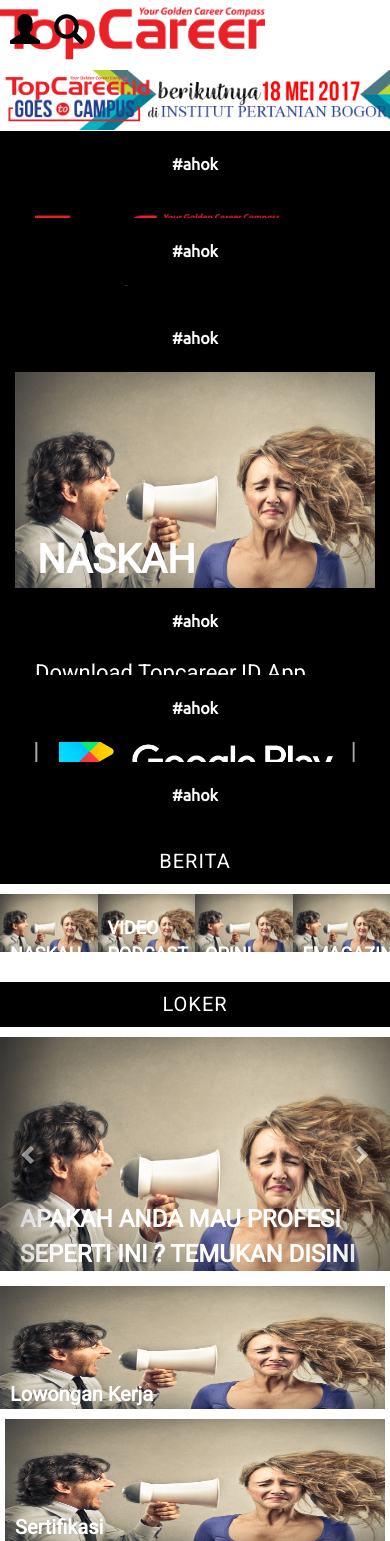
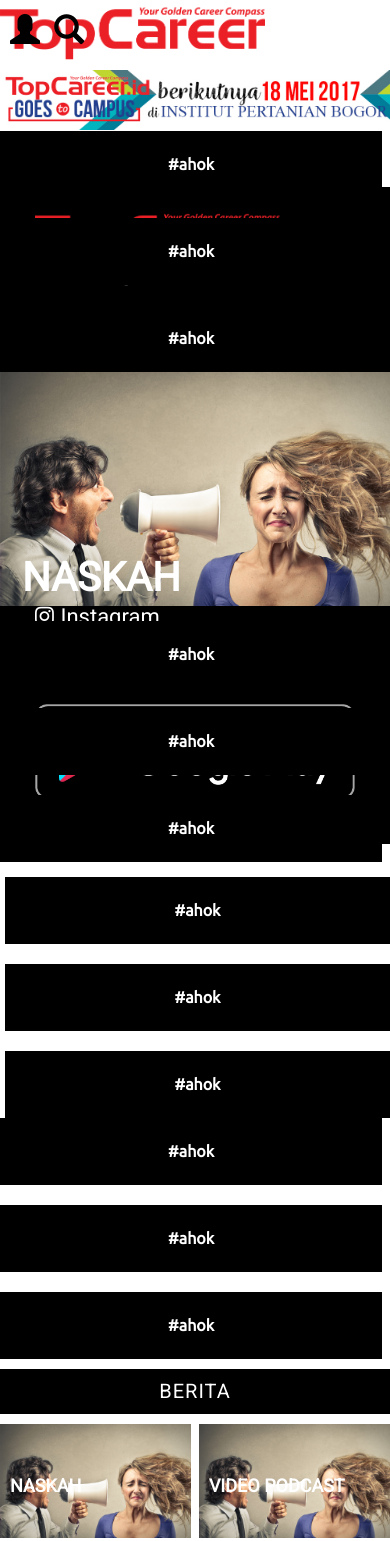
Before and after one commit to newTci/new-tci, a CodeIgniter app: page /new_tci/index.php/utama/index in a window 390 px wide; the page is wider, and only the part inside the window is pictured. Shown: the top 1541 px of that part. Run offline with CodeIgniter, Linux system fonts and the light colour scheme; some libraries are stand-ins or nearby versions.

Commit message:
fix halaman utama ngubah hastag jadi anchor element dan ngubah column 4 jadi flex

```diff
--- a/application/views/index.php
+++ b/application/views/index.php
@@ -2,18 +2,18 @@
 	<div id="first-section" class="wrapper-center">
 
 		<div class="first-wrapper row no-margin">
-			<div id="first-sub-left" class="col-sm-2 no-gutter">
+			<div id="first-sub-left" class="col-sm-2 hidden-sm no-gutter">
 				<div class="wrapper-box">
-					<span class="hashtag">#ahok</span>
+					<a class="hashtag-utama" href="#"><span class="hashtag">#ahok</span></a>
 				</div>
 				<div class="wrapper-box">
-					<span class="hashtag">#ahok</span>
+					<a class="hashtag-utama" href="#"><span class="hashtag">#ahok</span></a>
 				</div>
 				<div class="wrapper-box">
-					<span class="hashtag">#ahok</span>
+					<a class="hashtag-utama" href="#"><span class="hashtag">#ahok</span></a>
 				</div>
 			</div>
-			<div class="col-sm-8">
+			<div class="slider-nonext col-sm-12 col-md-8">
 				<div id="myCarousel" class="carousel slide" data-ride="carousel">
 				 	<div class="carousel-inner">
 						<div class="item active">
@@ -37,15 +37,39 @@
 					</div>
 				</div>
 			</div>
-			<div id="first-sub-right" class="col-sm-2 no-gutter">
+			<!-- hidden -->
+			<div id="first-sub-left" class="hidden-hashtag col-sm-6 hidden-lg hidden-md no-gutter">
 				<div class="wrapper-box">
-					<span class="hashtag">#ahok</span>
+					<a class="hashtag-utama" href="#"><span class="hashtag">#ahok</span></a>
 				</div>
 				<div class="wrapper-box">
-					<span class="hashtag">#ahok</span>
+					<a class="hashtag-utama" href="#"><span class="hashtag">#ahok</span></a>
 				</div>
 				<div class="wrapper-box">
-					<span class="hashtag">#ahok</span>
+					<a class="hashtag-utama" href="#"><span class="hashtag">#ahok</span></a>
+				</div>
+			</div>
+			<div class="first-sub-right2 hidden-hashtag col-sm-6 hidden-lg hidden-md no-gutter text-right">
+				<div class="wrapper-box">
+					<a class="hashtag-utama" href="#"><span class="hashtag">#ahok</span></a>
+				</div>
+				<div class="wrapper-box">
+					<a class="hashtag-utama" href="#"><span class="hashtag">#ahok</span></a>
+				</div>
+				<div class="wrapper-box">
+					<a class="hashtag-utama" href="#"><span class="hashtag">#ahok</span></a>
+				</div>
+			</div>
+			<!-- /hidden -->
+			<div id="first-sub-right" class="col-md-2 no-gutter hidden-sm">
+				<div class="wrapper-box">
+					<a class="hashtag-utama" href="#"><span class="hashtag">#ahok</span></a>
+				</div>
+				<div class="wrapper-box">
+					<a class="hashtag-utama" href="#"><span class="hashtag">#ahok</span></a>
+				</div>
+				<div class="wrapper-box">
+					<a class="hashtag-utama" href="#"><span class="hashtag">#ahok</span></a>
 				</div>
 			</div>
 		</div>
@@ -236,7 +260,7 @@
 	<div class="big-divider">
 		<span class="text-divider">Jual Beli</span>
 	</div>
-	<div class="row no-margin">
+	<div class="row hidden-sm no-margin">
 		<div class="col-sm-2 text-left no-gutter">
 			<span class="interaksi-side-text">Trending</span>
 		</div>
@@ -246,18 +270,18 @@
 	</div>
 	<div class="wrapper-center">
 		<div class="second-wrapper row no-margin">
-			<div id="second-sub-left" class="col-sm-2 no-gutter">
+			<div id="second-sub-left" class="col-md-2 hidden-sm no-gutter">
 				<div class="wrapper-box">
-					<span class="hashtag">#ahok</span>
+					<a class="hashtag-utama" href="#"><span class="hashtag">#ahok</span></a>
 				</div>
 				<div class="wrapper-box">
-					<span class="hashtag">#ahok</span>
+					<a class="hashtag-utama" href="#"><span class="hashtag">#ahok</span></a>
 				</div>
 				<div class="wrapper-box">
-					<span class="hashtag">#ahok</span>
+					<a class="hashtag-utama" href="#"><span class="hashtag">#ahok</span></a>
 				</div>
 			</div>
-			<div class="col-sm-8">
+			<div class="slider-nonext2 col-md-8 col-sm-12">
 				<div id="carouselInteraksi" class="carousel slide" data-ride="carousel">
 				 	<div class="carousel-inner">
 						<div class="item active">
@@ -281,15 +305,47 @@
 					</div>
 				</div>
 			</div>
-			<div id="second-sub-right" class="col-sm-2 no-gutter">
+			<!-- hidden -->
+			<div class="rekomen-hidden row hidden-md hidden-lg no-margin">
+				<div class="col-sm-2 text-left no-gutter">
+					<span class="interaksi-side-text">Trending</span>
+				</div>
+				<div class="col-sm-2 col-sm-offset-8 text-right no-gutter">
+					<span class="interaksi-side-text">Rekomen</span>
+				</div>
+			</div>
+			<div id="first-sub-left" class="hidden-hashtag col-sm-6 hidden-lg hidden-md no-gutter">
 				<div class="wrapper-box">
-					<span class="hashtag">#ahok</span>
+					<a class="hashtag-utama" href="#"><span class="hashtag">#ahok</span></a>
 				</div>
 				<div class="wrapper-box">
-					<span class="hashtag">#ahok</span>
+					<a class="hashtag-utama" href="#"><span class="hashtag">#ahok</span></a>
 				</div>
 				<div class="wrapper-box">
-					<span class="hashtag">#ahok</span>
+					<a class="hashtag-utama" href="#"><span class="hashtag">#ahok</span></a>
+				</div>
+			</div>
+			<div class="first-sub-right2 hidden-hashtag col-sm-6 hidden-lg hidden-md no-gutter text-right">
+				<div class="wrapper-box">
+					<a class="hashtag-utama" href="#"><span class="hashtag">#ahok</span></a>
+				</div>
+				<div class="wrapper-box">
+					<a class="hashtag-utama" href="#"><span class="hashtag">#ahok</span></a>
+				</div>
+				<div class="wrapper-box">
+					<a class="hashtag-utama" href="#"><span class="hashtag">#ahok</span></a>
+				</div>
+			</div>
+			<!-- /hidden -->
+			<div id="second-sub-right" class="col-md-2 hidden-sm no-gutter">
+				<div class="wrapper-box">
+					<a class="hashtag-utama" href="#"><span class="hashtag">#ahok</span></a>
+				</div>
+				<div class="wrapper-box">
+					<a class="hashtag-utama" href="#"><span class="hashtag">#ahok</span></a>
+				</div>
+				<div class="wrapper-box">
+					<a class="hashtag-utama" href="#"><span class="hashtag">#ahok</span></a>
 				</div>
 			</div>
 		</div>
--- a/assets/css/main.css
+++ b/assets/css/main.css
@@ -20,6 +20,9 @@
   -webkit-justify-content: space-between;
   -ms-flex-pack: justify;
   justify-content: space-between;
+  -webkit-flex-wrap: nowrap;
+  -ms-flex-wrap: nowrap;
+  flex-wrap: nowrap;
 }
 body {
   overflow-x: hidden;
@@ -146,9 +149,11 @@ h1 {
   -ms-flex-wrap: wrap;
   flex-wrap: wrap;
 }
+.wrapper-center .col-sm-12,
 .wrapper-center .col-sm-8 {
   position: relative;
 }
+.wrapper-center .col-sm-12 span,
 .wrapper-center .col-sm-8 span {
   position: absolute;
   bottom: 0;
@@ -790,7 +795,7 @@ h1 {
     margin-left: 620px;
   }
   #menu-berita {
-    margin-bottom: -25px;
+    margin-bottom: 0;
   }
   .thumbnail-4-text {
     bottom: 40px;
@@ -809,4 +814,51 @@ h1 {
     right: 85px;
     bottom: 20px;
   }
+  .hidden-hashtag {
+    margin-top: 15px;
+  }
+  .flex-row {
+    -webkit-flex-wrap: wrap;
+    -ms-flex-wrap: wrap;
+    flex-wrap: wrap;
+  }
+  .flex-row .wrapper-thumbnail-4 {
+    width: 49%;
+    margin-bottom: 10px;
+    height: auto;
+  }
+  .wrapper-box {
+    width: 98%;
+  }
+  .first-sub-right2 {
+    display: -webkit-flex;
+    display: -ms-flexbox;
+    display: flex;
+    -webkit-flex-direction: row;
+    -ms-flex-direction: row;
+    flex-direction: row;
+    -webkit-align-content: flex-end;
+    -ms-flex-line-pack: end;
+    align-content: flex-end;
+    -webkit-flex-wrap: wrap;
+    -ms-flex-wrap: wrap;
+    flex-wrap: wrap;
+    padding-left: 5px;
+  }
+  .first-sub-right2 .wrapper-box {
+    width: 100%;
+  }
+  .slider-nonext {
+    padding: 0;
+  }
+  .interaksi-sub-menu {
+    margin-bottom: 5px;
+  }
+  .slider-nonext2 {
+    margin-bottom: 10px;
+    padding: 0;
+  }
+  .rekomen-hidden {
+    margin-bottom: -10px;
+  }
 }
--- a/assets/css/main.styl
+++ b/assets/css/main.styl
@@ -12,6 +12,7 @@
 	display flex
 	flex-direction row
 	justify-content space-between
+	flex-wrap nowrap
 body
 	overflow-x hidden
 	overflow-y scroll
@@ -136,7 +137,7 @@ h1
 			display flex
 			flex-direction column
 			flex-wrap wrap
-	.col-sm-8
+	.col-sm-12, .col-sm-8
 		position relative
 		span
 			position absolute
@@ -635,7 +636,7 @@ h1
 		width 90px
 		margin-left 620px
 	#menu-berita
-		margin-bottom -25px
+		margin-bottom 0
 	.thumbnail-4-text
 		bottom 40px
 	.wrapper-thumbnail-3
@@ -648,3 +649,30 @@ h1
 		&:before
 			right 85px
 			bottom 20px
+	.hidden-hashtag
+		margin-top 15px
+	.flex-row
+		flex-wrap wrap
+		.wrapper-thumbnail-4
+			width 49%
+			margin-bottom 10px
+			height auto
+	.wrapper-box
+		width 98%
+	.first-sub-right2
+		display flex
+		flex-direction row
+		align-content flex-end
+		flex-wrap wrap
+		padding-left 5px
+		.wrapper-box
+			width 100%
+	.slider-nonext
+		padding 0
+	.interaksi-sub-menu
+		margin-bottom 5px
+	.slider-nonext2
+		margin-bottom 10px
+		padding 0
+	.rekomen-hidden
+		margin-bottom -10px
```
